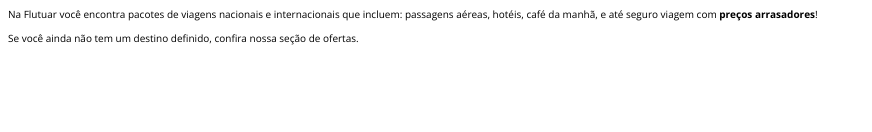
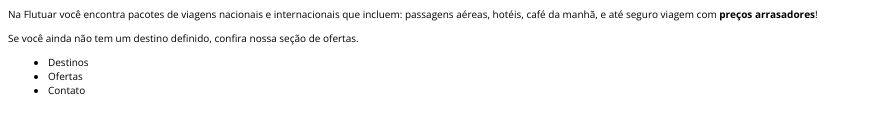
Before and after one commit to dam450/explorer, a plain HTML site: page index.html in a window 1280 px wide. Shown: the part 320-452 px from the top of the page, without its empty margins (0-872 px from the left). Drawn offline with nearby package versions, Linux system fonts and the light colour scheme.

Commit message:
add footer

```diff
--- a/index.html
+++ b/index.html
@@ -22,5 +22,12 @@
     <p>Na Flutuar você encontra pacotes de viagens nacionais e internacionais que incluem: passagens aéreas, hotéis, café da manhã, e até seguro viagem com <strong>preços arrasadores</strong>!</p>
     <p>Se você ainda não tem um destino definido, confira nossa seção de ofertas.</p>
   </main>
+  <footer>
+    <ul>
+      <li>Destinos</li>
+      <li>Ofertas</li>
+      <li>Contato</li>
+    </ul>
+  </footer>
 </body>
 </html>
```
